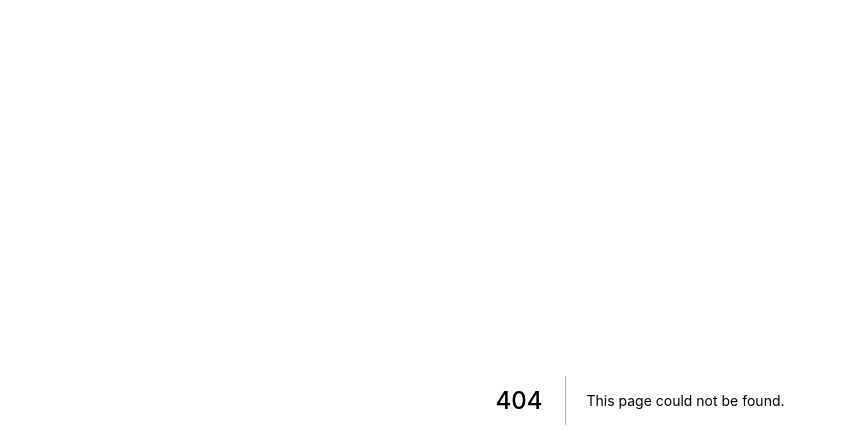
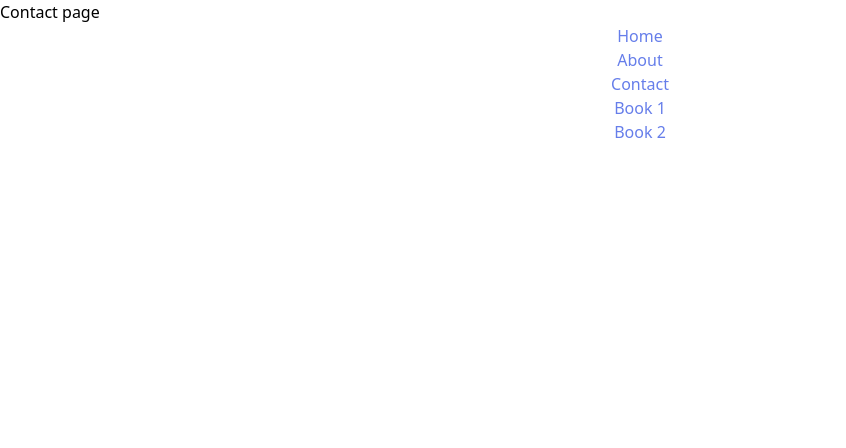
Before and after one commit to tourervit/next-typescript-starter, a Next.js app: page /contact in a window 1280 px wide. Before the commit this address had no page. Shown: the top 448 px of the page, without its empty margins (0-846 px from the left). Built offline with nearby package versions, Linux system fonts and the light colour scheme.

Commit message:
Sample with css modules

```diff
--- /dev/null
+++ b/components/Navigation/index.tsx
@@ -0,0 +1,32 @@
+import Link from "next/link";
+import styles from "./navigation.module.scss";
+
+export const Navigation = () => (
+	<ul className="text-center">
+		<li>
+			<Link href="/">
+				<a className={styles.link}>Home</a>
+			</Link>
+		</li>
+		<li>
+			<Link href="/about">
+				<a className={styles.link}>About</a>
+			</Link>
+		</li>
+		<li>
+			<Link href="/contact">
+				<a className={styles.link}>Contact</a>
+			</Link>
+		</li>
+		<li>
+			<Link as="/books/42hfh2g-fh2h584" href="/books/[id]">
+				<a className={styles.link}>Book 1</a>
+			</Link>
+		</li>
+		<li>
+			<Link as="/books/hfj4f39-8gjfn74" href="/books/[id]">
+				<a className={styles.link}>Book 2</a>
+			</Link>
+		</li>
+	</ul>
+);
--- /dev/null
+++ b/components/Navigation/navigation.module.scss
@@ -0,0 +1,6 @@
+.link {
+	@apply text-indigo-500;
+	&:hover {
+		@apply text-indigo-800 transition-colors duration-200;
+	}
+}
--- /dev/null
+++ b/pages/about.tsx
@@ -0,0 +1,9 @@
+import { Navigation } from "../components/Navigation";
+
+const AboutPage = () => (
+	<div>
+		About page
+		<Navigation />
+	</div>
+);
+export default AboutPage;
--- /dev/null
+++ b/pages/books/[id]/index.tsx
@@ -0,0 +1,15 @@
+import { Navigation } from "../../../components/Navigation";
+import { useRouter, NextRouter } from "next/router";
+
+const BooksPage = () => {
+	const router: NextRouter = useRouter();
+	const { id } = router.query;
+	return (
+		<div>
+			BooksPage
+			<Navigation />
+			<p>Book #{id}</p>
+		</div>
+	);
+};
+export default BooksPage;
--- /dev/null
+++ b/pages/contact.tsx
@@ -0,0 +1,10 @@
+import { Navigation } from "../components/Navigation";
+
+const ContactPage = () => (
+	<div>
+		Contact page
+		<Navigation />
+	</div>
+);
+
+export default ContactPage;
--- a/pages/index.tsx
+++ b/pages/index.tsx
@@ -1,7 +1,14 @@
 import React from "react";
+import { Navigation } from "../components/Navigation";
 
-const Home = () => {
-	return <div className="text-green-500">Covid pidor</div>;
+const HomePage = () => {
+	return (
+		<div>
+			Home Page
+			<Navigation />
+			<h1 className="text-green-500 text-xl font-bold text-center">Covid pidor</h1>
+		</div>
+	);
 };
 
-export default Home;
+export default HomePage;
```
